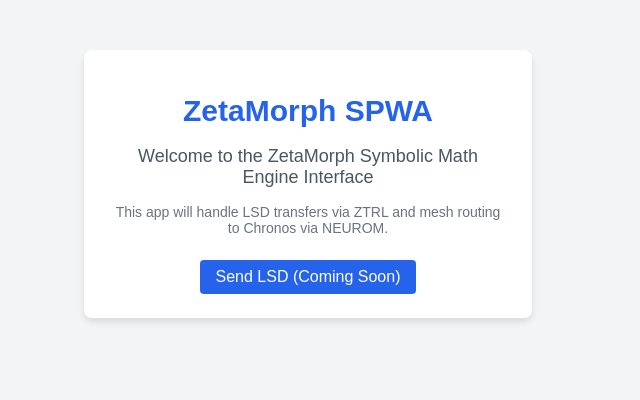
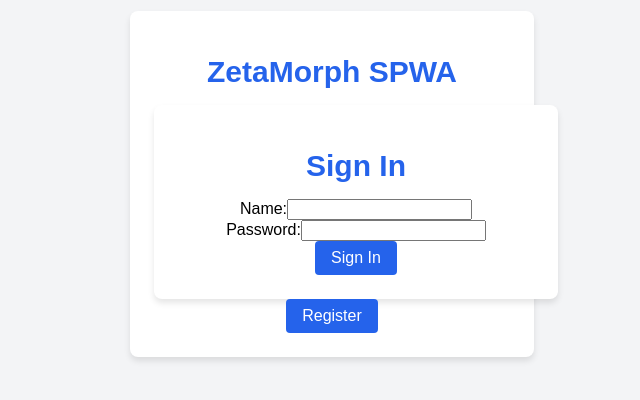
Before and after one commit to LEXICALALCHEMIST/REACTOR, a React (Vite) app: page / in a window 1280 px wide. Shown: the part 216-616 px from the top of the page, without its empty margins (332-972 px from the left). Built offline with nearby package versions, Linux system fonts and the light colour scheme.

Commit message:
Setting Up Reg- Local Storage

```diff
--- a/package.json
+++ b/package.json
@@ -12,6 +12,7 @@
     "vite": "^6.3.5"
   },
   "dependencies": {
+    "crypto-js": "^4.2.0",
     "react": "^18.2.0",
     "react-dom": "^18.2.0"
   }
--- a/src/app.jsx
+++ b/src/app.jsx
@@ -1,20 +1,66 @@
-import React from 'react';
+import React, { useState, useEffect } from 'react';
 import './index.css';
+import Register from '../src/components/register/Register.jsx';
+import SignIn from '../src/components/register/SignIn.jsx';
+import testUser from '../user/testUser.js';
 
 function App() {
+  const [user, setUser] = useState(null);
+  const [showRegister, setShowRegister] = useState(false);
+
+  // Check LocalStorage for existing user on app load
+  useEffect(() => {
+    const storedUser = JSON.parse(localStorage.getItem('user'));
+    if (storedUser) {
+      setUser(storedUser);
+    }
+  }, []);
+
+  const handleRegister = (newUser) => {
+    setUser(newUser);
+    setShowRegister(false);
+  };
+
+  const handleSignIn = (signedInUser) => {
+    setUser(signedInUser);
+  };
+
+  const handleSignOut = () => {
+    setUser(null);
+  };
+
+  if (!user) {
+    return showRegister ? (
+      <Register onRegister={handleRegister} />
+    ) : (
+      <div className="card">
+        <h1 className="heading">ZetaMorph SPWA</h1>
+        <SignIn onSignIn={handleSignIn} />
+        <button
+          onClick={() => setShowRegister(true)}
+          className="button mt-4"
+        >
+          Register
+        </button>
+      </div>
+    );
+  }
+
   return (
     <div className="card">
       <h1 className="heading">ZetaMorph SPWA</h1>
       <p className="description">
-        Welcome to the ZetaMorph Symbolic Math Engine Interface
+        Welcome, {user.name}! Your current LSD balance: {user.currentSKEL}
       </p>
       <p className="note">
         This app will handle LSD transfers via ZTRL and mesh routing to Chronos via NEUROM.
       </p>
-      {/* Placeholder for future LSD transfer functionality */}
       <div>
         <button className="button">
           Send LSD (Coming Soon)
+        </button>
+        <button onClick={handleSignOut} className="button ml-2">
+          Sign Out
         </button>
       </div>
     </div>
--- /dev/null
+++ b/src/components/register/Register.jsx
@@ -0,0 +1,62 @@
+import React, { useState } from 'react';
+import CryptoJS from 'crypto-js';
+
+function Register({ onRegister }) {
+  const [name, setName] = useState('');
+  const [password, setPassword] = useState('');
+
+  const handleRegister = () => {
+    // Generate a unique ID (simple timestamp-based for now)
+    const id = `user_${Date.now()}`;
+
+    // Hash the password using CryptoJS
+    const hashedPassword = CryptoJS.SHA256(password).toString();
+
+    // Create user object with initial skeleton value
+    const user = {
+      id,
+      name,
+      password: hashedPassword,
+      currentSKEL: 6483 // Initial balance, same as testUser.js
+    };
+
+    // Store user in LocalStorage
+    localStorage.setItem('user', JSON.stringify(user));
+
+    // Notify parent component of successful registration
+    onRegister(user);
+  };
+
+  return (
+    <div className="card">
+      <h1 className="heading">Register</h1>
+      <div>
+        <label>
+          Name:
+          <input
+            type="text"
+            value={name}
+            onChange={(e) => setName(e.target.value)}
+            className="border p-2 m-2"
+          />
+        </label>
+      </div>
+      <div>
+        <label>
+          Password:
+          <input
+            type="password"
+            value={password}
+            onChange={(e) => setPassword(e.target.value)}
+            className="border p-2 m-2"
+          />
+        </label>
+      </div>
+      <button onClick={handleRegister} className="button">
+        Register
+      </button>
+    </div>
+  );
+}
+
+export default Register;
--- /dev/null
+++ b/src/components/register/SignIn.jsx
@@ -0,0 +1,63 @@
+import React, { useState } from 'react';
+import CryptoJS from 'crypto-js';
+
+function SignIn({ onSignIn }) {
+  const [name, setName] = useState('');
+  const [password, setPassword] = useState('');
+  const [error, setError] = useState('');
+
+  const handleSignIn = () => {
+    // Retrieve user from LocalStorage
+    const storedUser = JSON.parse(localStorage.getItem('user'));
+
+    if (!storedUser) {
+      setError('No user found. Please register first.');
+      return;
+    }
+
+    // Hash the input password for comparison
+    const hashedPassword = CryptoJS.SHA256(password).toString();
+
+    // Verify credentials
+    if (storedUser.name === name && storedUser.password === hashedPassword) {
+      setError('');
+      onSignIn(storedUser);
+    } else {
+      setError('Invalid name or password.');
+    }
+  };
+
+  return (
+    <div className="card">
+      <h1 className="heading">Sign In</h1>
+      {error && <p className="text-red-500">{error}</p>}
+      <div>
+        <label>
+          Name:
+          <input
+            type="text"
+            value={name}
+            onChange={(e) => setName(e.target.value)}
+            className="border p-2 m-2"
+          />
+        </label>
+      </div>
+      <div>
+        <label>
+          Password:
+          <input
+            type="password"
+            value={password}
+            onChange={(e) => setPassword(e.target.value)}
+            className="border p-2 m-2"
+          />
+        </label>
+      </div>
+      <button onClick={handleSignIn} className="button">
+        Sign In
+      </button>
+    </div>
+  );
+}
+
+export default SignIn;
--- /dev/null
+++ b/user/testUser.js
@@ -0,0 +1,7 @@
+const testUser = {
+  id: 'user1',
+  name: 'Test User',
+  currentSKEL: 6483,
+};
+
+export default testUser;
```
Also changed, not shown: 1 other file (tests, documents, lock files or other folders).
